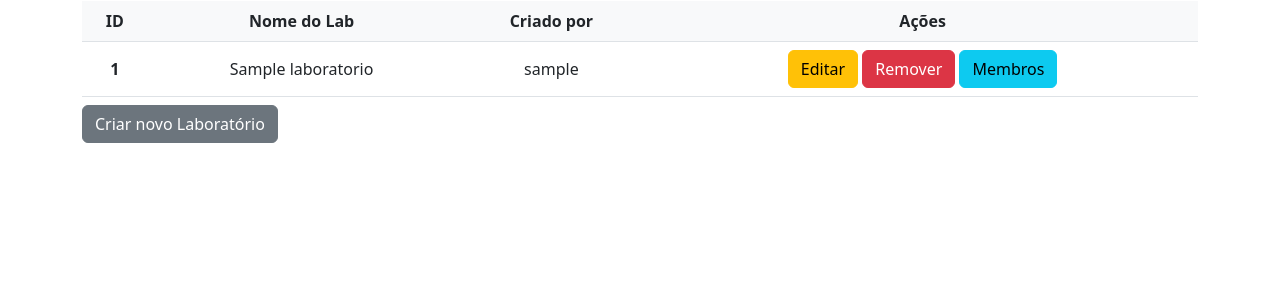
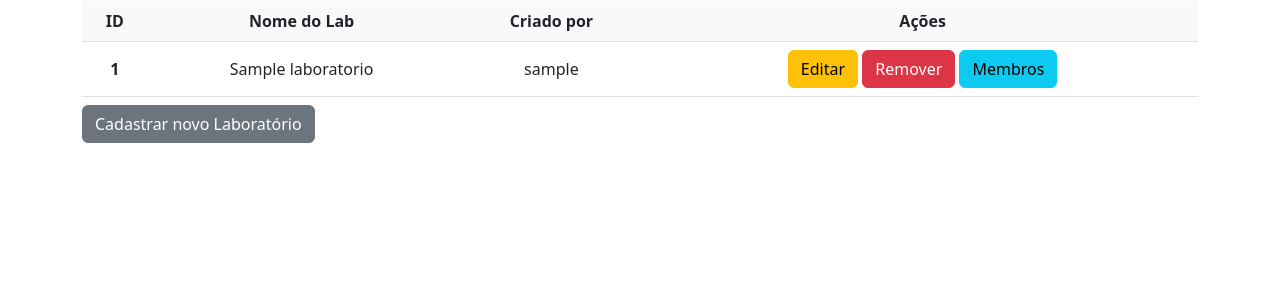
Before and after one commit to tilitpeg/comunidade_litpeg, a Django app: page /laboratorio/ in a window 1280 px wide. Shown: the part 133-428 px from the top of the page. Run offline with Django 4.2, Linux system fonts and the light colour scheme; a user stored in the database is signed in; tables that the repository leaves empty hold one stand-in row (values such as "Sample post").

Commit message:
Botão de adicionar quando vazio

```diff
--- a/laboratorio/templates/laboratorio/laboratorio_list.html
+++ b/laboratorio/templates/laboratorio/laboratorio_list.html
@@ -16,7 +16,7 @@
         </form>
     </div>
 
-
+    {% if object_list %}
         <table class="table align-middle mb-0 bg-white">
             <thead class="bg-light">
             <tr style="text-align: center;">
@@ -43,6 +43,13 @@
             </tbody>
         </table>
         <h1></h1>
-      <a href="{% url 'laboratorio.novo' %}" class="btn btn-secondary display-1 mb-4">Criar novo Laboratório</a>
+        <a href="{% url 'laboratorio.novo' %}" class="btn btn-secondary display-1 mb-4">Cadastrar novo Laboratório</a>
+
+    {% else %}
+        <center>
+            <h2>Este usuário não possui laboratórios cadastrados</h2>
+            <a href="{% url 'laboratorio.novo' %}" class="btn btn-secondary display-1 mb-4">Cadastrar novo Laboratório</a>
+        </center>
+    {% endif %}
 </div>
 {% endblock content %}
```
Lines whose indentation alone changed are shown as unchanged.
